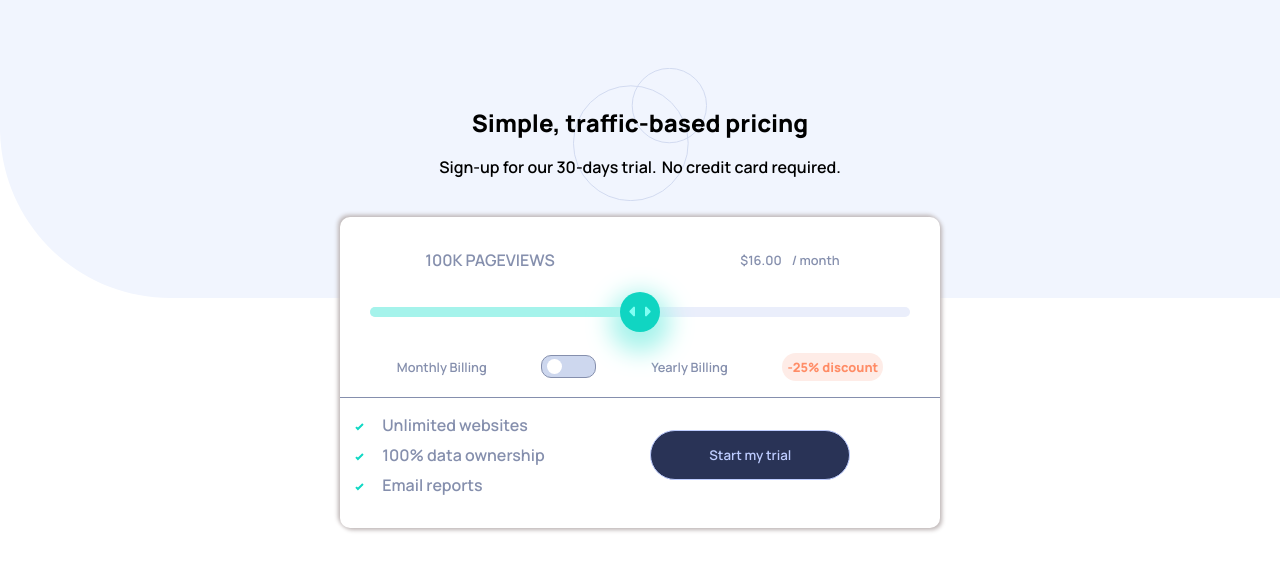
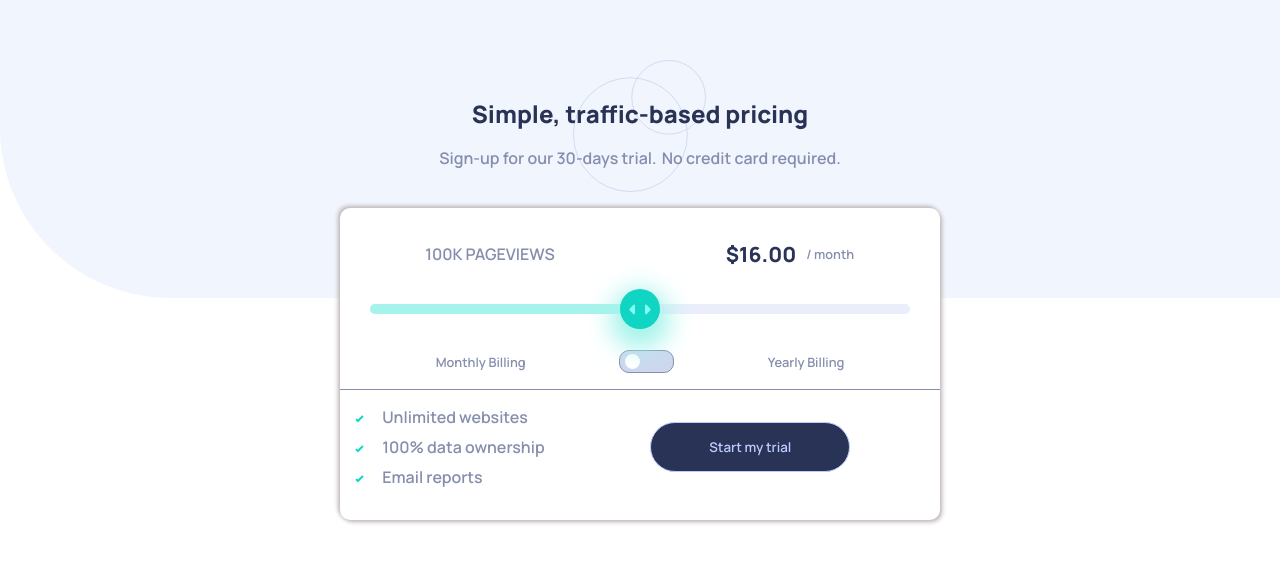
Before and after one commit to Dhevine/Interactive-pricing-component-landing-page, a plain HTML site: page index.html in a window 1280 px wide. Shown: the part 102-672 px from the top of the page. Drawn offline with Linux system fonts and the light colour scheme.

Commit message:
restrcture css code

```diff
--- a/style.css
+++ b/style.css
@@ -19,6 +19,7 @@
   --variant-font: 'Manrope', sans-serif;
 }
 
+
 .container {
   /* height: 100vh; */
   padding: 1rem;
@@ -36,6 +37,7 @@
   font-size: 1.5rem;
   font-weight: 800;
   margin: 20px 0;
+  color: var(--Dark-Desaturated-Blue);
 }
 
 .first__section {
@@ -50,8 +52,9 @@
 
 #first-text{
   font-family: var(--variant-font);
-  font-weight: 600;
+  font-weight: 400;
   font-size: 1rem;
+  color: var(--Text-grayish-blue);
 }
 
 .second__section {
@@ -68,6 +71,7 @@
   color: var(--Text-grayish-blue);
   background-color: var(--white);
   padding: 2rem 0;
+  margin-bottom: 1rem;
 }
 
 #title {
@@ -91,6 +95,12 @@
   color: var(--Text-grayish-blue);
   font-weight: 100;
   margin: auto 0;
+}
+
+#price-tag .price{
+  font-size: 1.3rem;
+  color: var(--Dark-Desaturated-Blue);
+  font-weight: 800;
 }
 
 .enabled-tag {
@@ -142,8 +152,12 @@
   padding: 5px 5px;
   border-radius: 20px;
   color: var(--Light-red);
-  font-weight: 900;
+  font-weight: 600;
   background-color: var(--Light-Grayish-Red);
+}
+
+div .discount-tag--disabled{
+  display: none;
 }
 
 #discount-title {
@@ -164,7 +178,7 @@
   flex-direction: column;
   gap: 0.5rem;
   font-family: var(--variant-font);
-  /* font-weight: 600; */
+  font-weight: 400;
 }
 
 #last--list span {
@@ -179,7 +193,6 @@
   background-color: var(--Dark-Desaturated-Blue);
   color: var(--Pale-Blue);
   font-family: var(--variant-font);
-
 }
 
 .range--box {
```
